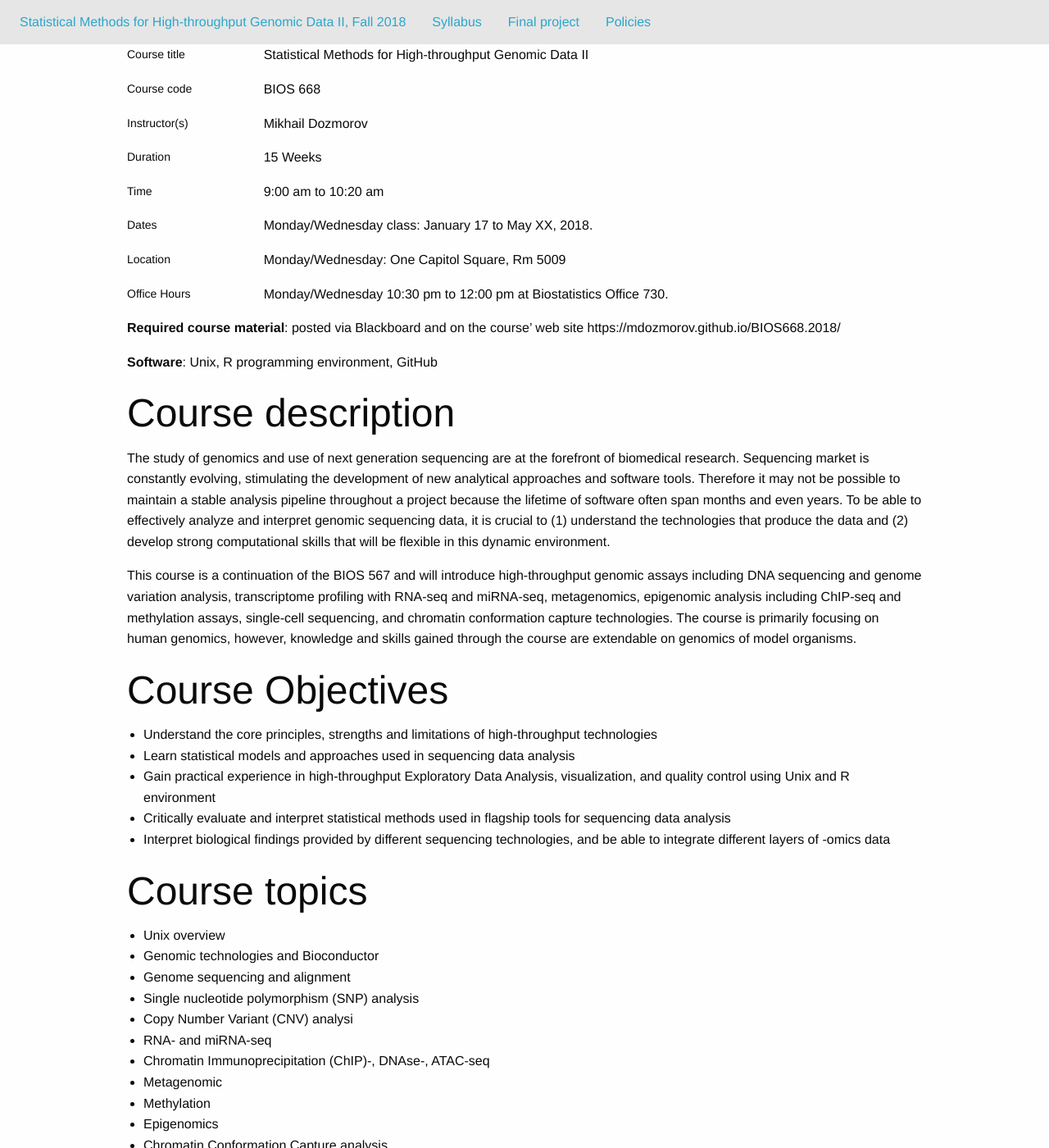
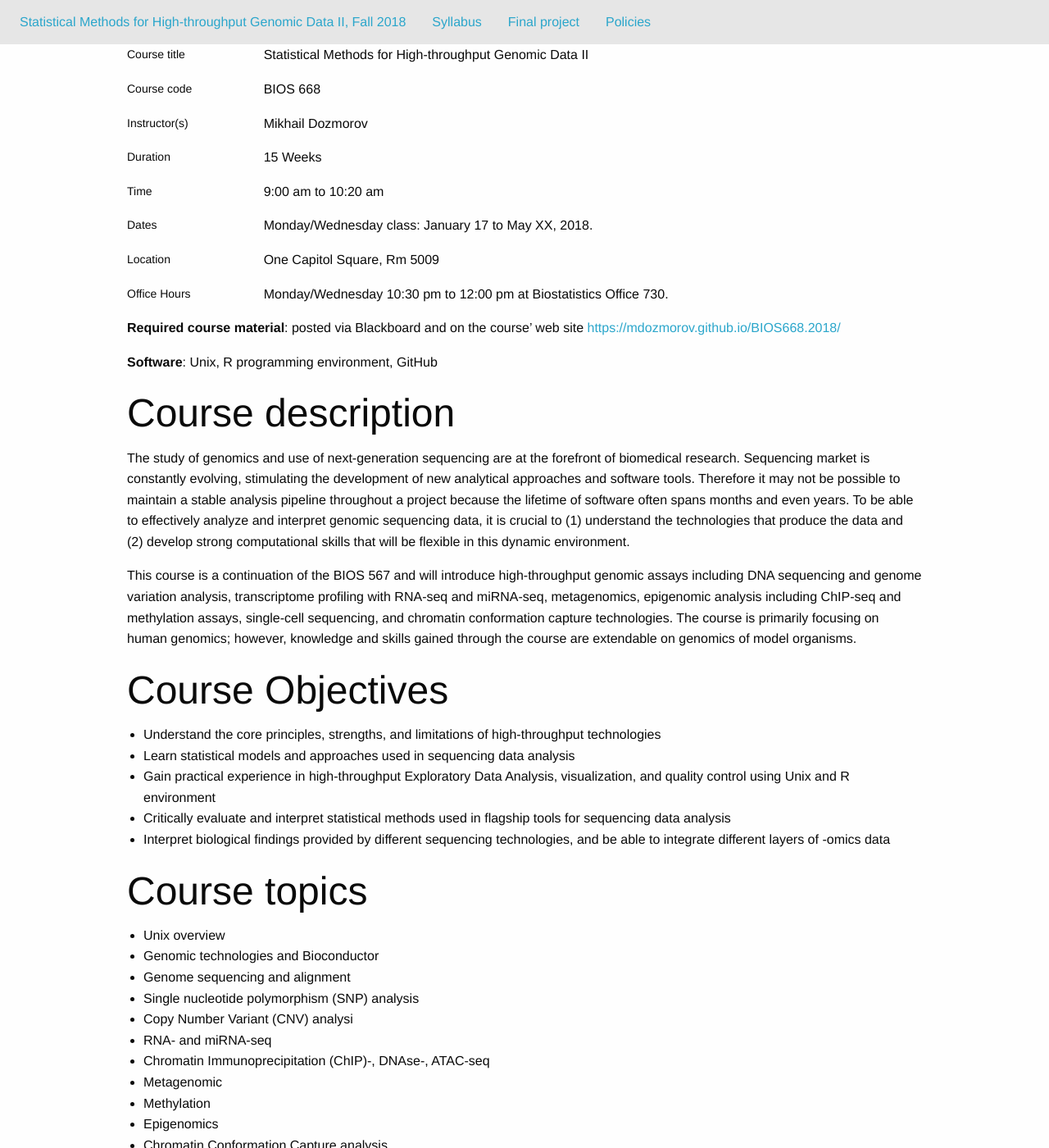
Before and after one commit to miguelpaz/normalista, a Jekyll site: the page built from index.html, in a window 1280 px wide and 1400 px high. Shown: the whole window at 82% size. Built offline with Jekyll 4.4.1, drawn with Linux system fonts in a browser that asks for light colours.

Commit message:
fine touches

```diff
--- a/_config.yml
+++ b/_config.yml
@@ -18,7 +18,7 @@
  - "Monday/Wednesday class: January 17 to May XX, 2018."
 coursetime: "9:00 am to 10:20 am"
 courselocation:
- - "Monday/Wednesday: One Capitol Square, Rm 5009"
+ - "One Capitol Square, Rm 5009"
 communication:
  -
    name: "Email"
--- a/index.html
+++ b/index.html
@@ -2,19 +2,19 @@
 layout: landing
 ---
 
-**Required course material**: posted via Blackboard and on the course' web site https://mdozmorov.github.io/BIOS668.2018/
+**Required course material**: posted via Blackboard and on the course' web site [https://mdozmorov.github.io/BIOS668.2018/](http://mdozmorov.github.io/BIOS668.2018)
 
 **Software**: 	Unix, R programming environment, GitHub
 
 # Course description
 
-The study of genomics and use of next generation sequencing are at the forefront of biomedical research. Sequencing market is constantly evolving, stimulating the development of new analytical approaches and software tools. Therefore it may not be possible to maintain a stable analysis pipeline throughout a project because the lifetime of software often span months and even years. To be able to effectively analyze and interpret genomic sequencing data, it is crucial to (1) understand the technologies that produce the data and (2) develop strong computational skills that will be flexible in this dynamic environment.
+The study of genomics and use of next-generation sequencing are at the forefront of biomedical research. Sequencing market is constantly evolving, stimulating the development of new analytical approaches and software tools. Therefore it may not be possible to maintain a stable analysis pipeline throughout a project because the lifetime of software often spans months and even years. To be able to effectively analyze and interpret genomic sequencing data, it is crucial to (1) understand the technologies that produce the data and (2) develop strong computational skills that will be flexible in this dynamic environment.
 
-This course is a continuation of the BIOS 567 and will introduce high-throughput genomic assays including DNA sequencing and genome variation analysis, transcriptome profiling with RNA-seq and miRNA-seq, metagenomics, epigenomic analysis including ChIP-seq and methylation assays, single-cell sequencing, and chromatin conformation capture technologies. The course is primarily focusing on human genomics, however, knowledge and skills gained through the course are extendable on genomics of model organisms.
+This course is a continuation of the BIOS 567 and will introduce high-throughput genomic assays including DNA sequencing and genome variation analysis, transcriptome profiling with RNA-seq and miRNA-seq, metagenomics, epigenomic analysis including ChIP-seq and methylation assays, single-cell sequencing, and chromatin conformation capture technologies. The course is primarily focusing on human genomics; however, knowledge and skills gained through the course are extendable on genomics of model organisms.
 
 # Course Objectives
 
-* Understand the core principles, strengths and limitations of high-throughput technologies
+* Understand the core principles, strengths, and limitations of high-throughput technologies
 * Learn statistical models and approaches used in sequencing data analysis
 * Gain practical experience in high-throughput Exploratory Data Analysis, visualization, and quality control using Unix and R environment
 * Critically evaluate and interpret statistical methods used in flagship tools for sequencing data analysis
```
